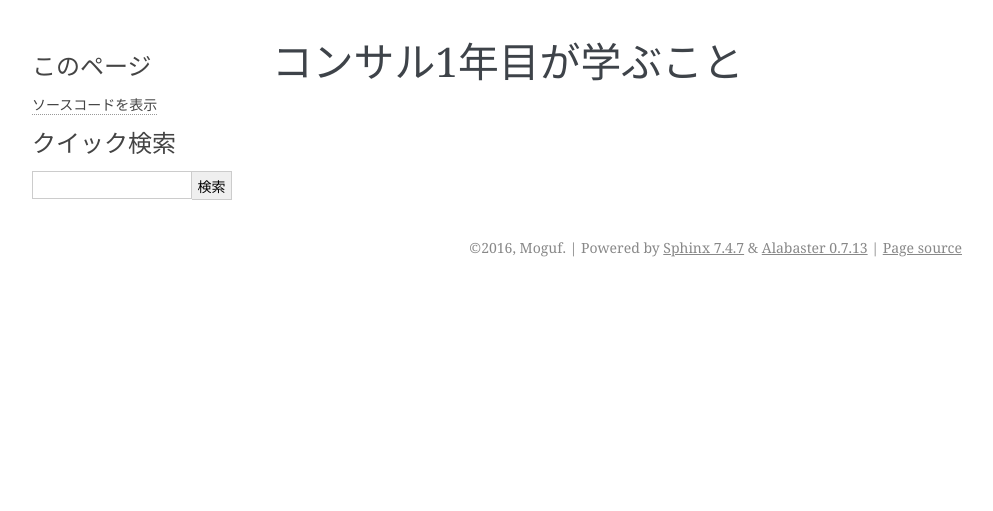
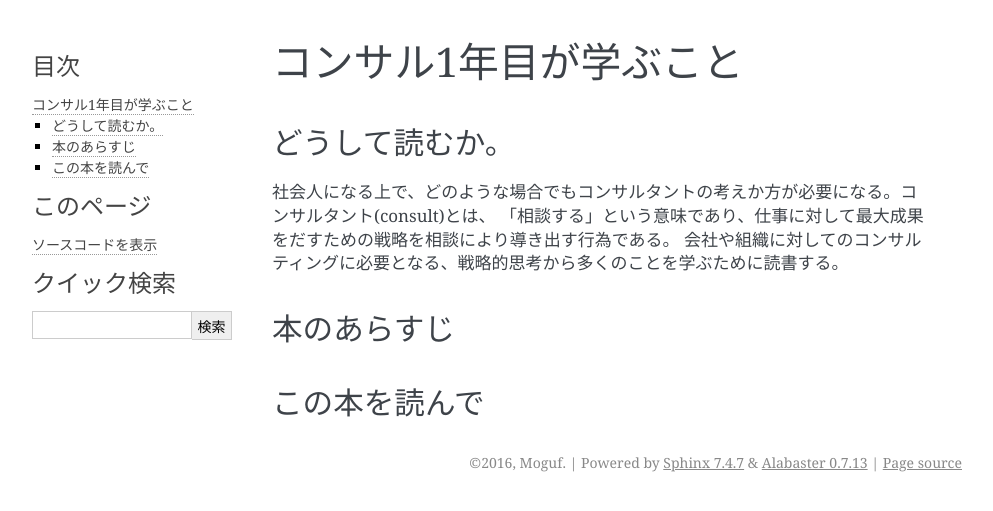
Before and after one commit to Moguf/Books, a Sphinx documentation site: the page built from source/consultantNewcomer/index.rst, in a window 1280 px wide. Shown: the top 511 px of the page, without its empty margins (148-1141 px from the left). Built offline with Sphinx 7.4.7, drawn with Linux system fonts in a browser that asks for light colours.

Commit message:
ADD: consult/index.rst

```diff
--- a/source/consultantNewcomer/index.rst
+++ b/source/consultantNewcomer/index.rst
@@ -1,2 +1,18 @@
 コンサル1年目が学ぶこと
 ====================
+
+どうして読むか。
+-------------
+
+社会人になる上で、どのような場合でもコンサルタントの考えか方が必要になる。コンサルタント(consult)とは、
+「相談する」という意味であり、仕事に対して最大成果をだすための戦略を相談により導き出す行為である。
+会社や組織に対してのコンサルティングに必要となる、戦略的思考から多くのことを学ぶために読書する。
+
+
+本のあらすじ
+----------
+
+
+
+この本を読んで
+------------
```
